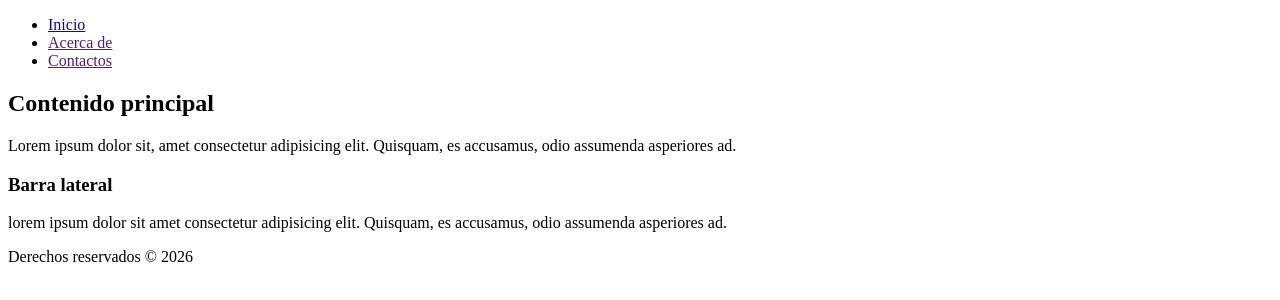
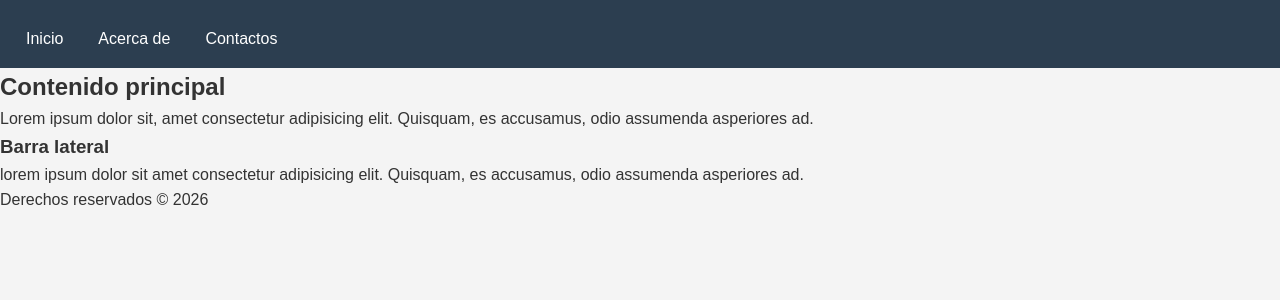
Before and after one commit to Inge-isaac/HTML_CSS, a plain HTML site: page basic.html in a window 1280 px wide. Drawn offline with Linux system fonts and the light colour scheme.

Commit message:
Added new content

```diff
--- a/basic.html
+++ b/basic.html
@@ -3,10 +3,11 @@
 <head>
     <meta charset="UTF-8">
     <meta name="viewport" content="width=device-width, initial-scale=1.0">
+    <link rel="stylesheet" href="basic_styles.css">
     <title>Maquetacion Basica web</title>
 </head>
 <body>
-    <header id=""cabecera>
+    <header id="cabecera">
         <nav id="menu">
             <ul>
                 <li><a href="#">Inicio</a></li>
--- a/basic_styles.css
+++ b/basic_styles.css
@@ -0,0 +1,32 @@
+*{
+    margin: 0;
+    padding: 0;
+    box-sizing: border-box;
+}
+body{
+    font-family: Arial, Helvetica, sans-serif;
+    line-height: 1.6;
+    background-color: #f4f4f4;
+    color: #333;
+}
+#cabecera{
+    background-color: #2c3e50;
+    color: white;
+    padding: 1rem;
+    display: felx;
+    flex-direction: column;
+    align-items: center;
+    text-align: center;
+}
+#menu ul{
+    list-style: none;
+    display: flex;
+    gap: 15px;
+    margin-top: 10px
+}
+#menu a{
+    color: white;
+    text-decoration: none;
+    padding: 5px 10px;
+
+}
```
